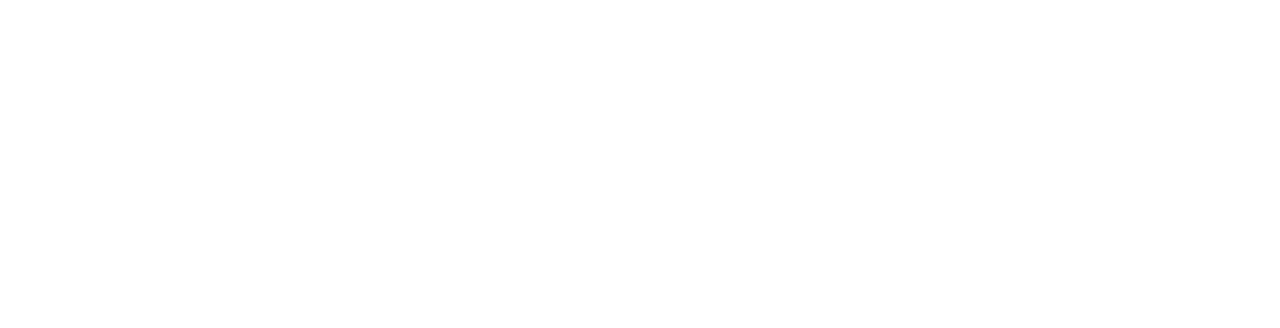
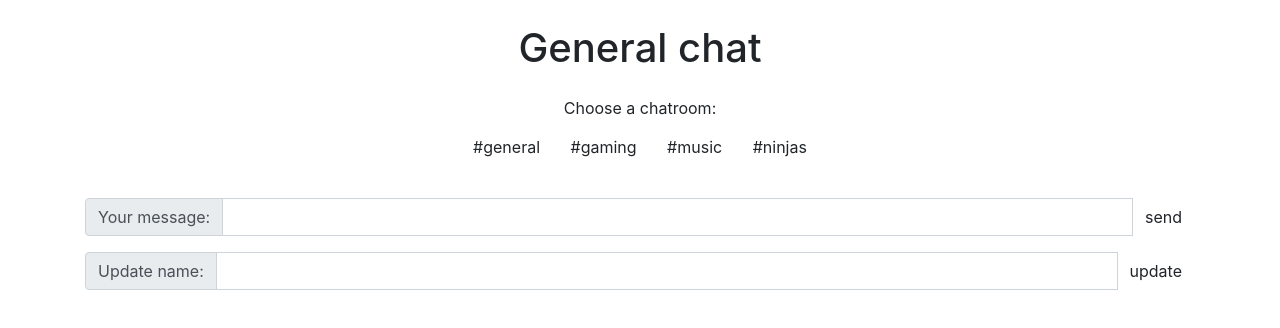
Before and after one commit to CodeMaster7/general-chat, a plain HTML site: page index.html in a window 1280 px wide. Drawn offline with nearby package versions, Linux system fonts and the light colour scheme.

Commit message:
basic html structure done

```diff
--- a/index.html
+++ b/index.html
@@ -3,16 +3,58 @@
 	<head>
 		<meta charset="UTF-8" />
 		<meta name="viewport" content="width=device-width, initial-scale=1.0" />
-		<title>Document</title>
+		<title>General chat</title>
 		<link
 			rel="stylesheet"
-			href="https://stackpath.bootstrapcdn.com/bootstrap/4.5.3/css/bootstrap.min.css"
+			href="https://cdn.jsdelivr.net/npm/bootstrap@4.5.3/dist/css/bootstrap.min.css"
 			integrity="sha384-TX8t27EcRE3e/ihU7zmQxVncDAy5uIKz4rEkgIXeMed4M0jlfIDPvg6uqKI2xXr2"
 			crossorigin="anonymous"
 		/>
 		<link rel="stylesheet" href="styles.css" />
 	</head>
 	<body>
+		<!-- container & title -->
+		<div class="container my-4">
+			<h1 class="my-4 text-center">General chat</h1>
+			<!-- buttons for chatroom -->
+			<div class="chat-rooms mb-3 text-center">
+				<div class="my-2">Choose a chatroom:</div>
+				<button class="btn" id="general">#general</button>
+				<button class="btn" id="gaming">#gaming</button>
+				<button class="btn" id="music">#music</button>
+				<button class="btn" id="ninjas">#ninjas</button>
+			</div>
+			<!-- chat list / window -->
+			<div class="chat-window">
+				<ul class="chat-list list-group"></ul>
+			</div>
+			<!-- new chat form -->
+			<form class="new-chat my-3">
+				<div class="input-group">
+					<div class="input-group-prepend">
+						<div class="input-group-text">Your message:</div>
+					</div>
+					<input type="text" id="message" class="form-control" required />
+					<div class="input-group-append">
+						<input type="submit" class="btn" value="send" />
+					</div>
+				</div>
+			</form>
+			<!-- update name form -->
+			<form class="new-name my-3">
+				<div class="input-group">
+					<div class="input-group-prepend">
+						<div class="input-group-text">Update name:</div>
+					</div>
+					<input type="text" id="name" class="form-control" required />
+					<div class="input-group-append">
+						<input type="submit" class="btn" value="update" />
+					</div>
+				</div>
+				<div class="update-mssg"></div>
+			</form>
+		</div>
+
 		<script src="scripts/chat.js"></script>
 		<script src="scripts/ui.js"></script>
 		<script src="scripts/app.js"></script>
```
